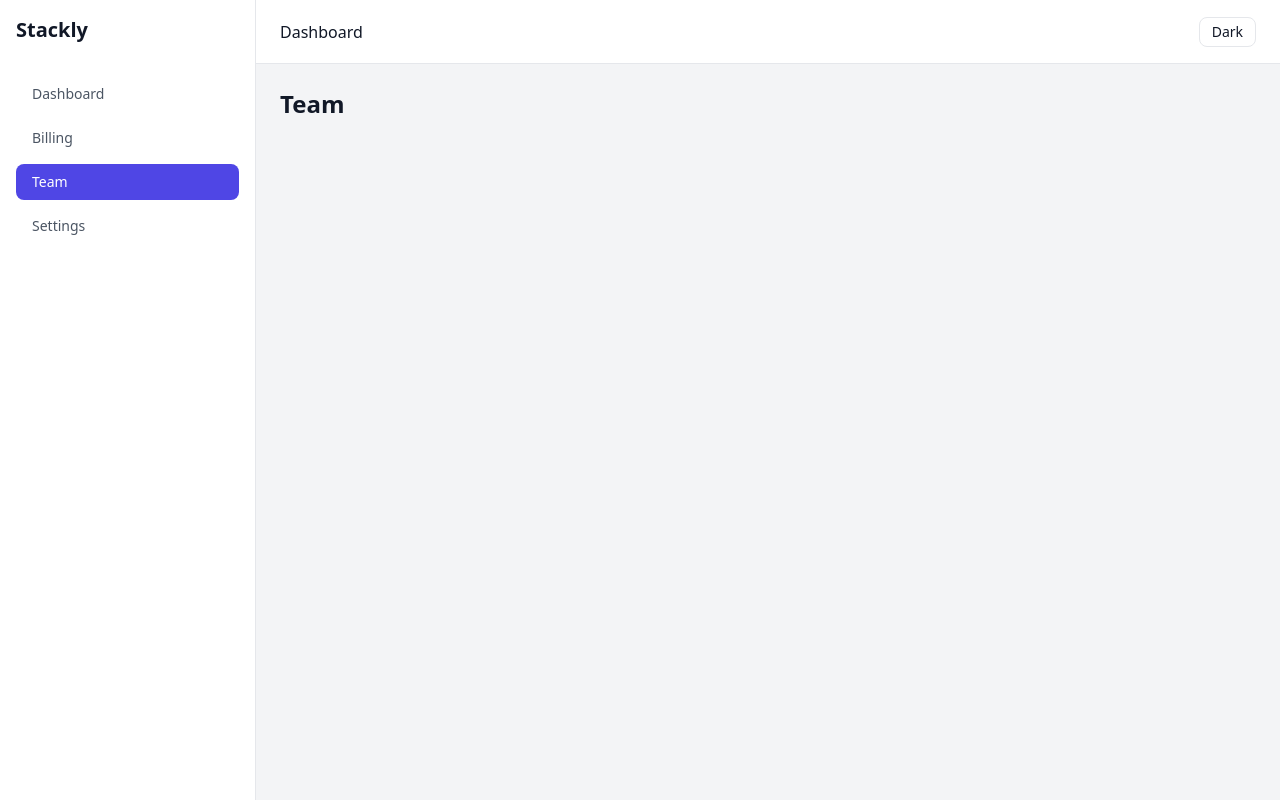
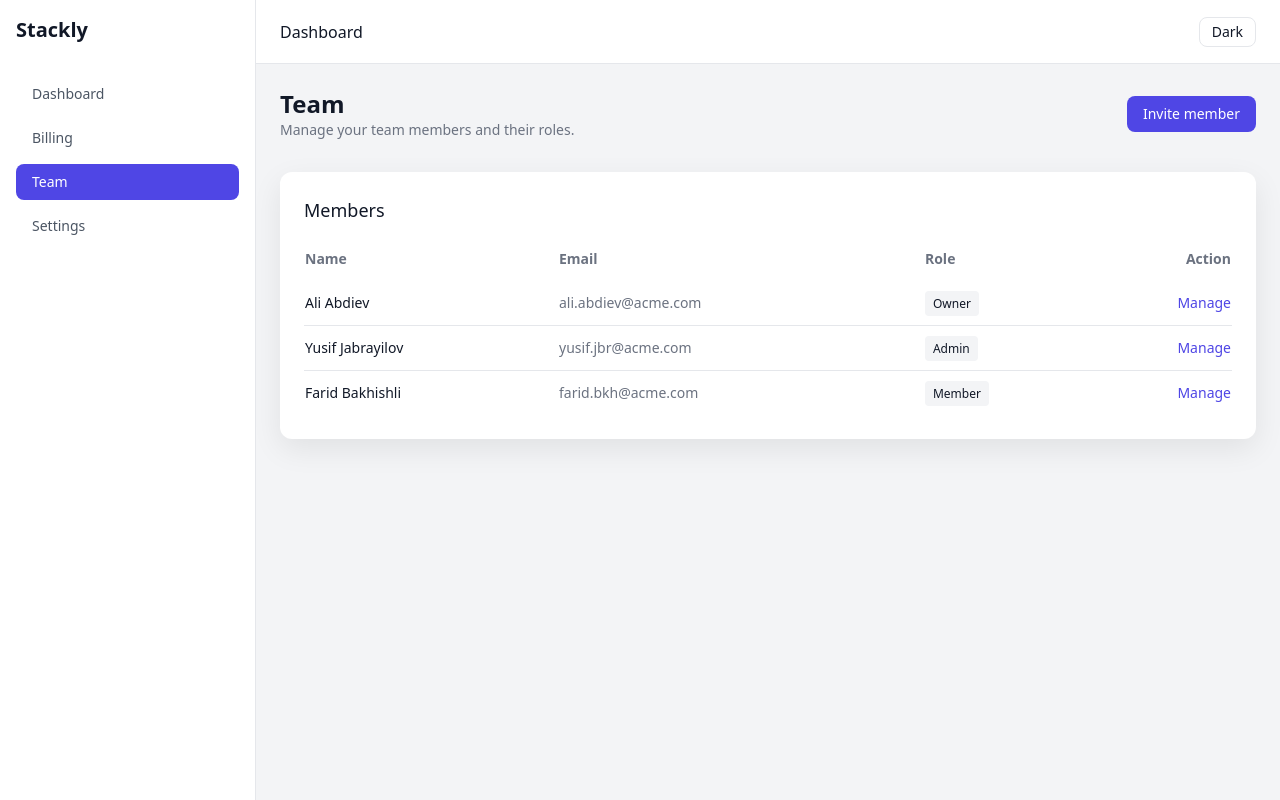
Before and after one commit to Abdiev003/stackly-dashboard, a React (Vite) app: page /team in a window 1280 px wide. Built offline with nearby package versions, Linux system fonts and the light colour scheme.

Commit message:
feat: add team members page with roles and actions

```diff
--- /dev/null
+++ b/src/components/ui/Table.tsx
@@ -0,0 +1,19 @@
+export function Table({ children }: { children: React.ReactNode }) {
+  return (
+    <div className="overflow-x-auto">
+      <table className="w-full text-sm">{children}</table>
+    </div>
+  );
+}
+
+export function THead({ children }: { children: React.ReactNode }) {
+  return (
+    <thead className="text-left text-gray-500 dark:text-gray-400">
+      {children}
+    </thead>
+  );
+}
+
+export function TBody({ children }: { children: React.ReactNode }) {
+  return <tbody className="divide-y dark:divide-neutral-700">{children}</tbody>;
+}
--- /dev/null
+++ b/src/data/team.ts
@@ -0,0 +1,20 @@
+export const teamMembers = [
+  {
+    id: 1,
+    name: "Ali Abdiev",
+    email: "ali.abdiev@acme.com",
+    role: "Owner",
+  },
+  {
+    id: 2,
+    name: "Yusif Jabrayilov",
+    email: "yusif.jbr@acme.com",
+    role: "Admin",
+  },
+  {
+    id: 3,
+    name: "Farid Bakhishli",
+    email: "farid.bkh@acme.com",
+    role: "Member",
+  },
+];
--- a/src/pages/team/Team.tsx
+++ b/src/pages/team/Team.tsx
@@ -1,3 +1,56 @@
+import Section from "../../components/ui/Section";
+import { Table, THead, TBody } from "../../components/ui/Table";
+import { teamMembers } from "../../data/team";
+
 export default function Team() {
-  return <h2 className="text-2xl font-semibold">Team</h2>;
+  return (
+    <div className="space-y-8">
+      {/* Header */}
+      <div className="flex items-center justify-between">
+        <div>
+          <h2 className="text-2xl font-semibold">Team</h2>
+          <p className="text-sm text-gray-500">
+            Manage your team members and their roles.
+          </p>
+        </div>
+
+        <button className="px-4 py-2 rounded-lg bg-primary text-white text-sm">
+          Invite member
+        </button>
+      </div>
+
+      {/* Members */}
+      <Section title="Members">
+        <Table>
+          <THead>
+            <tr>
+              <th className="pb-3">Name</th>
+              <th className="pb-3">Email</th>
+              <th className="pb-3">Role</th>
+              <th className="pb-3 text-right">Action</th>
+            </tr>
+          </THead>
+
+          <TBody>
+            {teamMembers.map((m) => (
+              <tr key={m.id}>
+                <td className="py-3 font-medium">{m.name}</td>
+                <td className="py-3 text-gray-500">{m.email}</td>
+                <td className="py-3">
+                  <span className="px-2 py-1 text-xs rounded bg-gray-100 dark:bg-neutral-700">
+                    {m.role}
+                  </span>
+                </td>
+                <td className="py-3 text-right">
+                  <button className="text-sm text-primary hover:underline">
+                    Manage
+                  </button>
+                </td>
+              </tr>
+            ))}
+          </TBody>
+        </Table>
+      </Section>
+    </div>
+  );
 }
```
